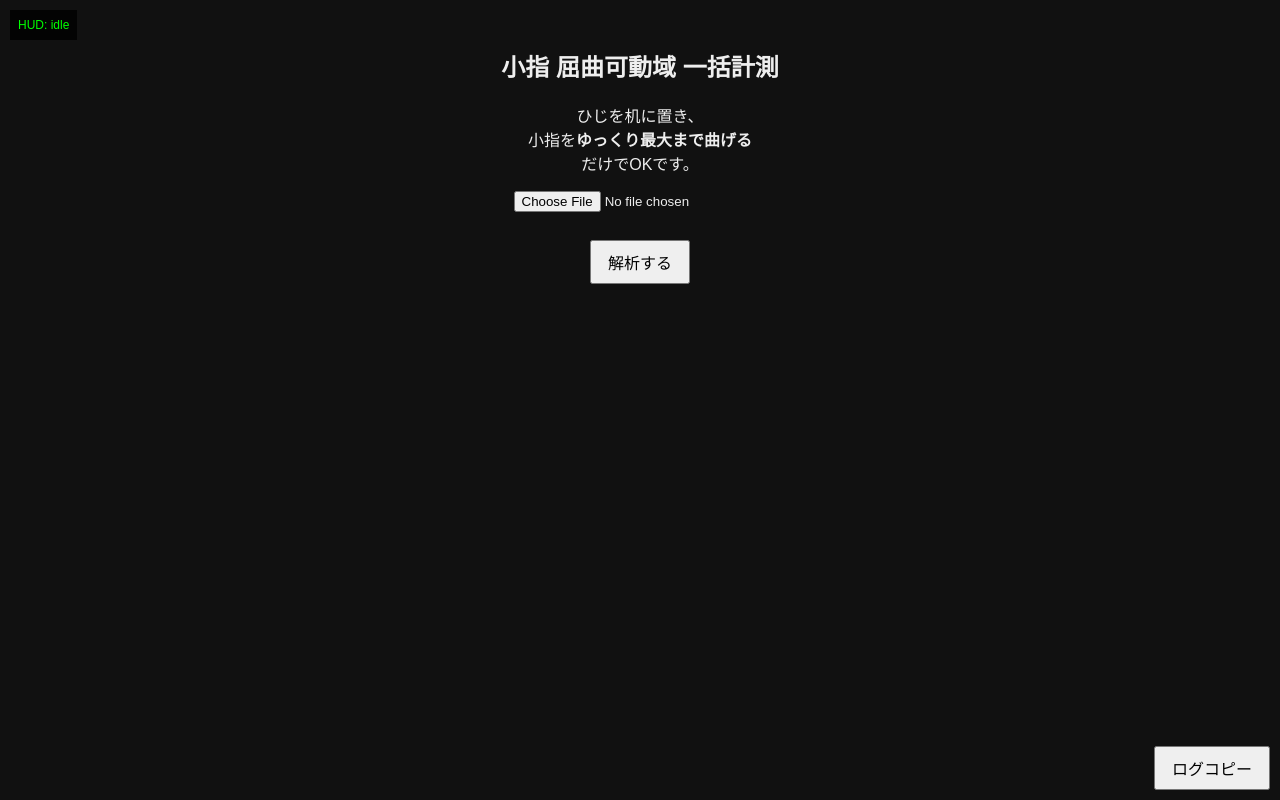
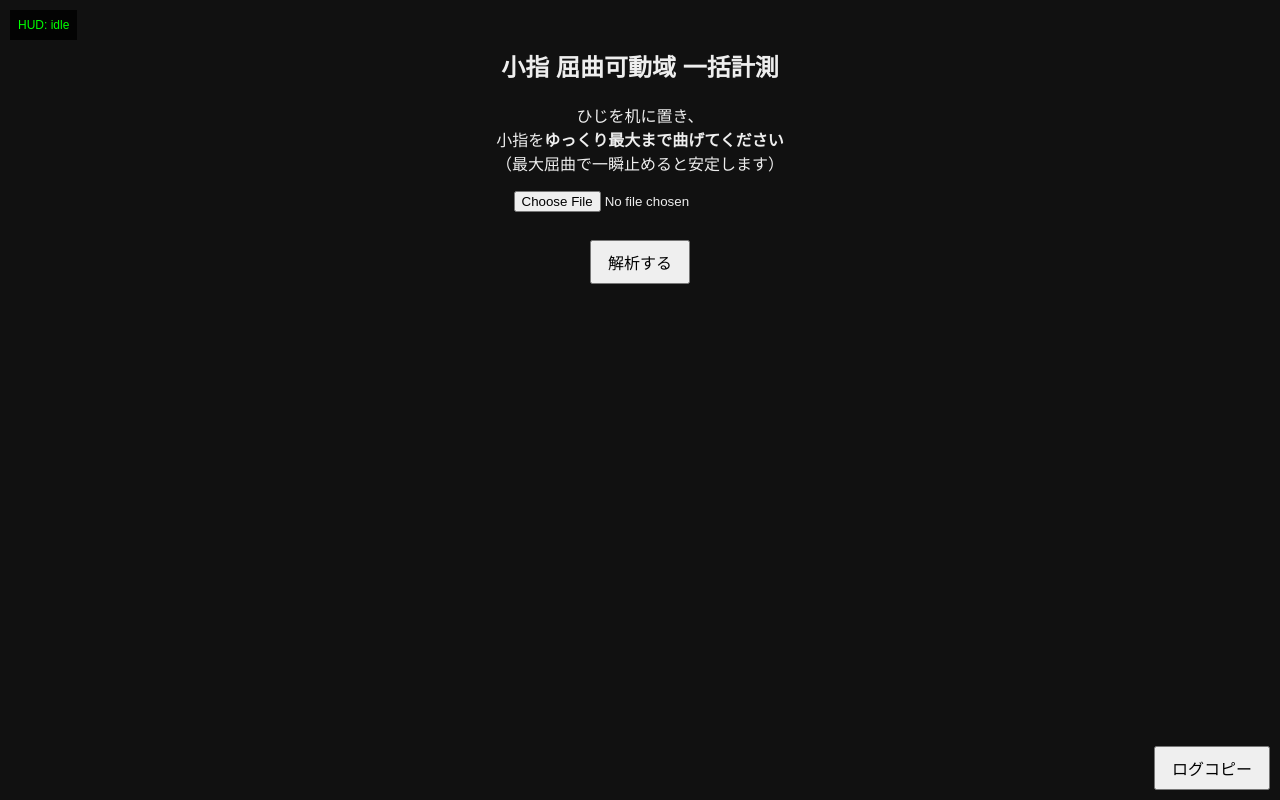
Before and after one commit to xx2323kanaa-code/1229ROM, a plain HTML site: page index.html in a window 1280 px wide. Drawn offline with Linux system fonts and the light colour scheme.

Commit message:
Update index.html

```diff
--- a/index.html
+++ b/index.html
@@ -5,21 +5,23 @@
 <meta name="viewport" content="width=device-width, initial-scale=1.0">
 <title>Little Finger Flexion ROM Analyzer</title>
 <style>
-body {
+body{
   font-family:sans-serif;
   background:#111;
   color:#eee;
   text-align:center;
   padding:20px;
 }
-button {
+button{
   font-size:16px;
   padding:8px 16px;
   margin-top:10px;
 }
-#result { margin-top:20px; line-height:1.6; }
-
-#hud {
+#result{
+  margin-top:20px;
+  line-height:1.6;
+}
+#hud{
   position:fixed;
   top:10px;
   left:10px;
@@ -31,14 +33,12 @@ button {
   text-align:left;
   z-index:9999;
 }
-#copyBtn {
+#copyBtn{
   position:fixed;
   bottom:10px;
   right:10px;
   z-index:9999;
 }
-.warn { color:#ffcc00; }
-.ok { color:#66ff99; }
 </style>
 </head>
 <body>
@@ -47,8 +47,8 @@ button {
 
 <p>
 ひじを机に置き、<br>
-小指を<strong>ゆっくり最大まで曲げる</strong><br>
-だけでOKです。
+小指を<strong>ゆっくり最大まで曲げてください</strong><br>
+（最大屈曲で一瞬止めると安定します）
 </p>
 
 <input type="file" id="videoInput" accept="video/*"><br><br>
```
